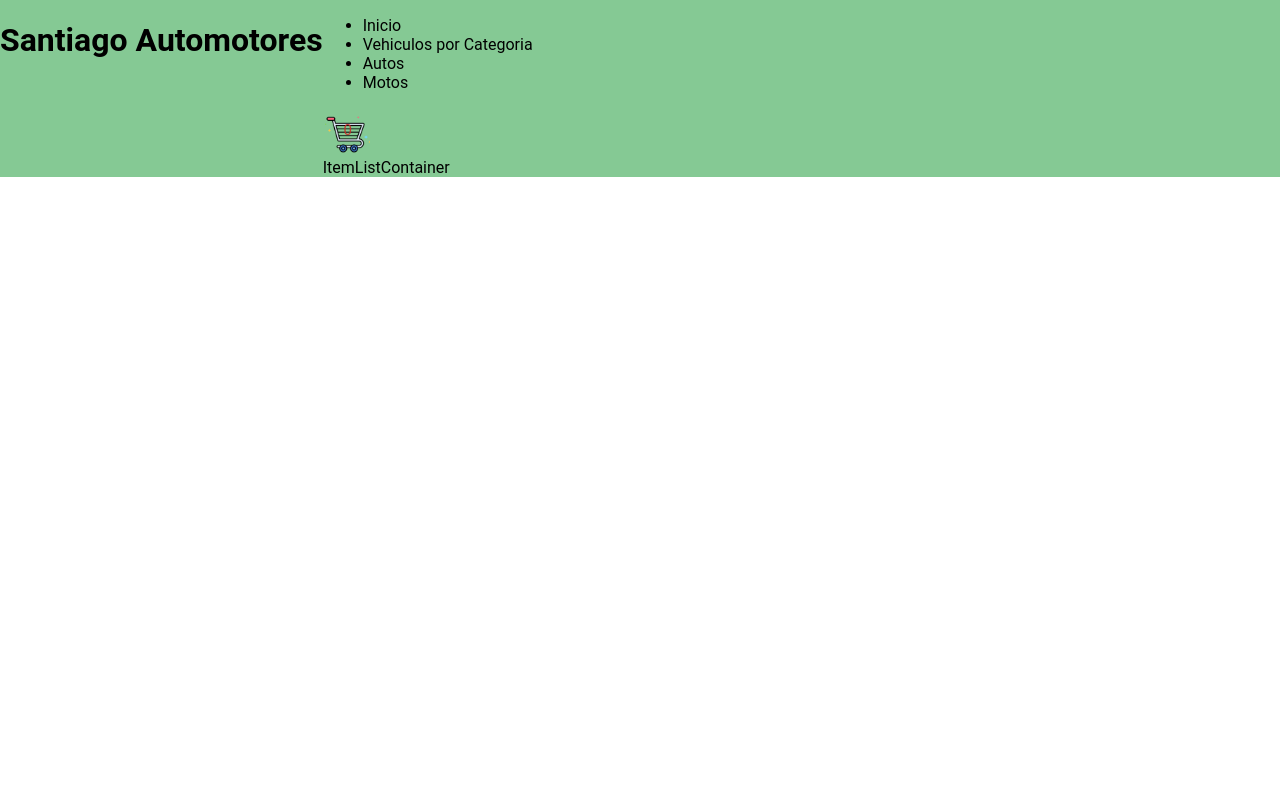
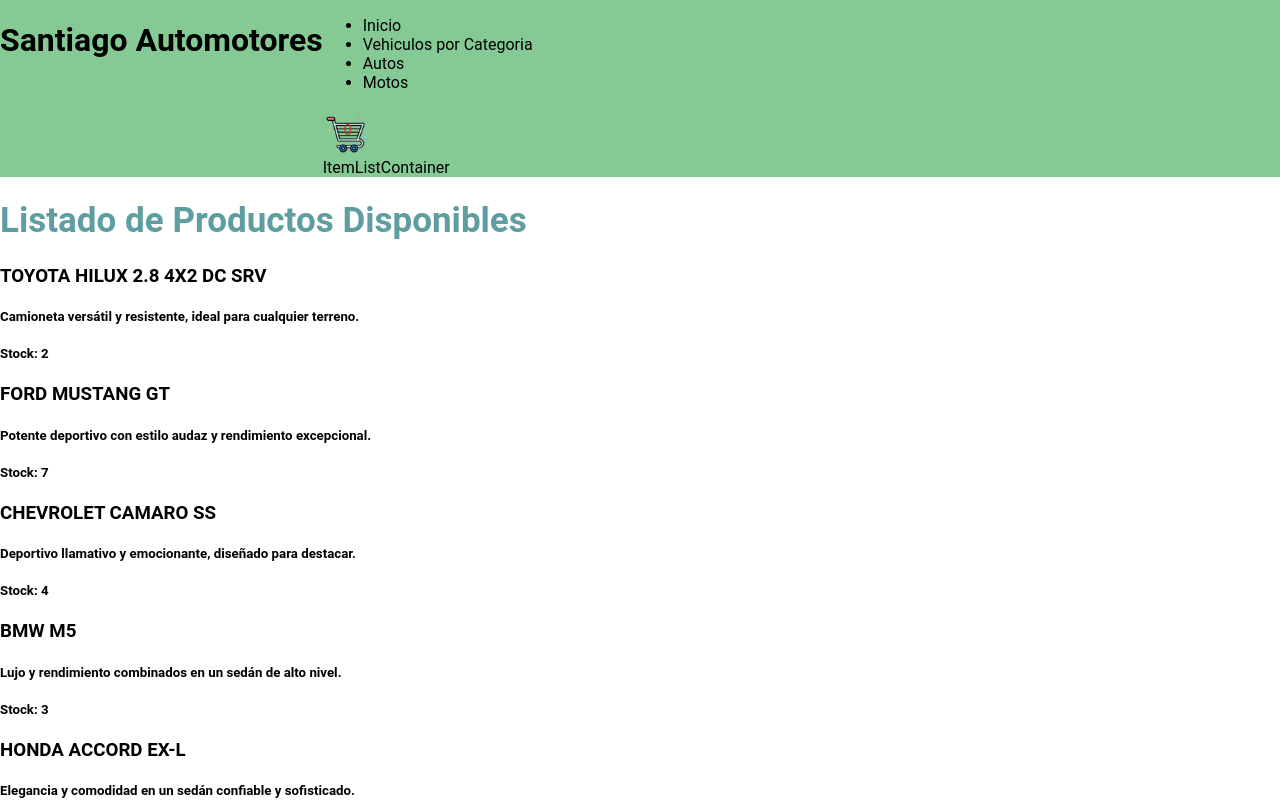
Before and after one commit to prometeo88/reactjs-coder, a React (Vite) app: page / in a window 1280 px wide. Shown: the top 800 px of the page. Built offline with nearby package versions, Linux system fonts and the light colour scheme.

Commit message:
componente catalogo

```diff
--- a/src/App.jsx
+++ b/src/App.jsx
@@ -1,19 +1,50 @@
 import "./styles/components.css";
 import NavBar from "./components/NavBar";
-import { Box } from '@chakra-ui/react'
-import data from "./data.json"
+import { Box } from "@chakra-ui/react";
+import data from "./data.json";
+import Catalogo from "./components/Catalogo"
 
 function App() {
   return (
-    <Box>
-    <div className="Navbar">
-      <h1>Santiago Automotores</h1>
-      <NavBar/>
-    </div></Box>
+    <>
+      <Box>
+        <div className="Navbar">
+          <h1>Santiago Automotores</h1>
+          <NavBar />
+        </div>
+      </Box>
+      <div>
+        <Catalogo />
 
+      </div>
+      <Box>
+
+      </Box>
+    </>
   );
 }
 
-console.log(data)
+//async
+const getData = () => {
+  return new Promise((resolve, reject) => {
+    if (data.length === 0) {
+      reject(new Error("No hay datos"));
+    }
+    setTimeout(() => {
+      resolve(data);
+    }, 2000);
+  });
+};
+
+async function fetchingData() {
+  try {
+    const datosFetched = await getData();
+    console.log(datosFetched);
+  } catch (err) {
+    console.log(err);
+  }
+}
+
+fetchingData();
 
 export default App;
--- /dev/null
+++ b/src/components/Catalogo.jsx
@@ -0,0 +1,19 @@
+import data from "../data.json";
+
+const Catalogo = () => {
+  return (
+    <>
+    <div><h1 className="titulos" >Listado de Productos Disponibles</h1></div>
+      {data.map((prod) => {
+        return (
+          <div key={prod.id}>
+            <h3>{prod.producto}</h3>
+            <h5>{prod.descripcion}</h5>
+            <h5>Stock: {prod.stock}</h5>
+          </div>
+        );
+      })}
+    </>
+  );
+};
+export default Catalogo;
--- a/src/styles/components.css
+++ b/src/styles/components.css
@@ -24,3 +24,8 @@
   line-height: 45px;
   color:rgba(201, 42, 37, 0.879);
 }
+
+.titulos{
+  font-size: 35px;
+  color: cadetblue;
+}
```
